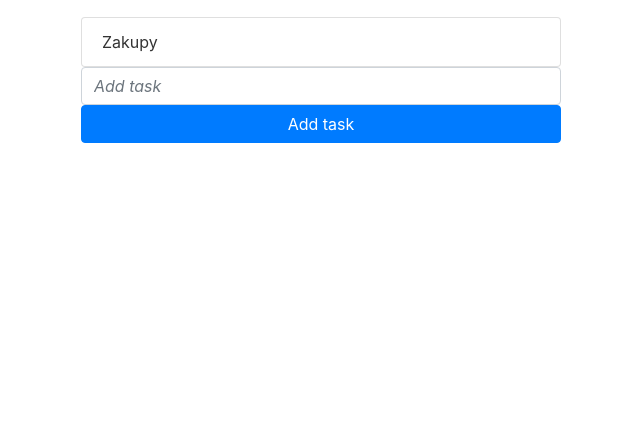
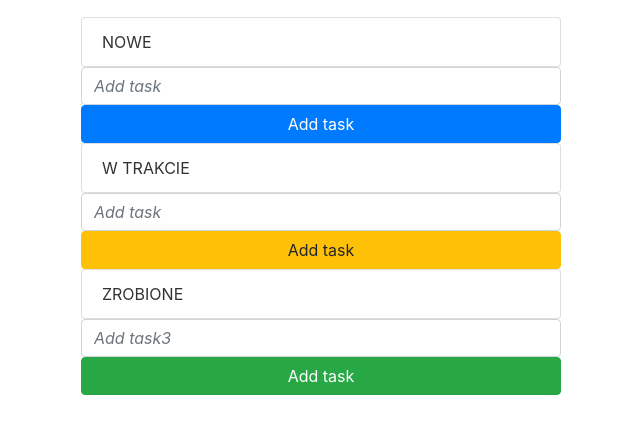
Before and after one commit to Zygmunt1410/to-do, a website: page index.html in a window 1280 px wide. Shown: the part 91-524 px from the top of the page, without its empty margins (319-959 px from the left). Drawn offline with nearby package versions, Linux system fonts and the light colour scheme.

Commit message:
added list

```diff
--- a/index.html
+++ b/index.html
@@ -16,16 +16,40 @@
     <div class="header">
       <h1>The best to-do list!</h1>
     </div>
-    <div class="content">
-      <ul class="list-group" id="list">
-        <li class="list-group-item" id="list-item">Zakupy</li>
+    <div class="content1">
+      <ul class="list-group" id="list1">
+        <li class="list-group-item" id="list-item1">NOWE</li>
       </ul>
     </div>
     <div class="add-task">
-      <form id="add-task-form">
+      <form id="add-task-form1">
+        <input type="text" class="form-control" id="input-task1" aria-label="Sizing example input"
+          aria-describedby="inputGroup-sizing-lg" placeholder="Add task" required>
+        <button type="submit" class="btn btn-primary btn-md btn-block" id="btn-add-task1">Add task</button>
+      </form>
+    </div>
+    <div class="content2">
+      <ul class="list-group" id="list2">
+        <li class="list-group-item" id="list-item2">W TRAKCIE</li>
+      </ul>
+    </div>
+    <div class="add-task">
+      <form id="add-task-form2">
+        <input type="text" class="form-control" id="input-task2" aria-label="Sizing example input"
+          aria-describedby="inputGroup-sizing-lg" placeholder="Add task" required>
+        <button type="submit" class="btn btn-warning btn-md btn-block" id="btn-add-task2">Add task</button>
+      </form>
+    </div>
+    <div class="content3">
+      <ul class="list-group" id="list3">
+        <li class="list-group-item" id="list-item3">ZROBIONE</li>
+      </ul>
+    </div>
+    <div class="add-task">
+      <form id="add-task-form3">
         <input type="text" class="form-control" id="input-task" aria-label="Sizing example input"
-          aria-describedby="inputGroup-sizing-lg" placeholder="Add task" required>
-        <button type="submit" class="btn btn-primary btn-md btn-block" id="btn-add-task">Add task</button>
+          aria-describedby="inputGroup-sizing-lg" placeholder="Add task3" required>
+        <button type="submit" class="btn btn-success btn-md btn-block" id="btn-add-task3">Add task</button>
       </form>
     </div>
   </div>
@@ -39,7 +63,7 @@
   <script src="https://stackpath.bootstrapcdn.com/bootstrap/4.4.1/js/bootstrap.min.js"
     integrity="sha384-wfSDF2E50Y2D1uUdj0O3uMBJnjuUD4Ih7YwaYd1iqfktj0Uod8GCExl3Og8ifwB6" crossorigin="anonymous">
   </script>
-  <!-- <script src="tasks.js"></script> -->
+  <script src="tasks.js"></script>
 </body>
 
 </html>
```
